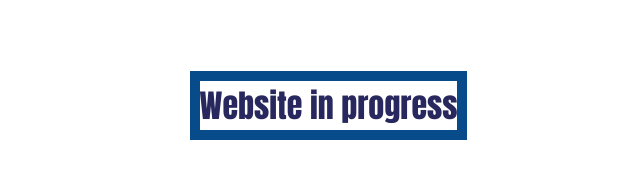
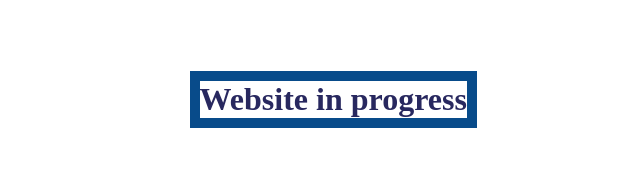
Before and after one commit to bogdan12893/bogdan12893.github.io, a plain HTML site: page index.html in a window 1280 px wide. Shown: the top 177 px of the page, without its empty margins (348-988 px from the left). Drawn offline with Linux system fonts and the light colour scheme.

Commit message:
font not working

```diff
--- a/css/components.css
+++ b/css/components.css
@@ -1,7 +1,14 @@
+@font-face {
+  font-family: 'Folktale';
+  font-style: normal;
+  font-weight: 400;
+  src: url(../fonts/robi.woff) format('woff');
+}
+
 h1 {
+	font-family: 'Folkstale';
 	border: 10px solid #084B8A;
 	color:#28285F;
-	font-family: Impact, Charcoal, sans-serif;
 	position: absolute;
     top: 50px;
     left: 42%;
```
Also changed, not shown: index.html (+1 -0 lines), fonts/robi.ttf (added), fonts/robi.woff (added).
